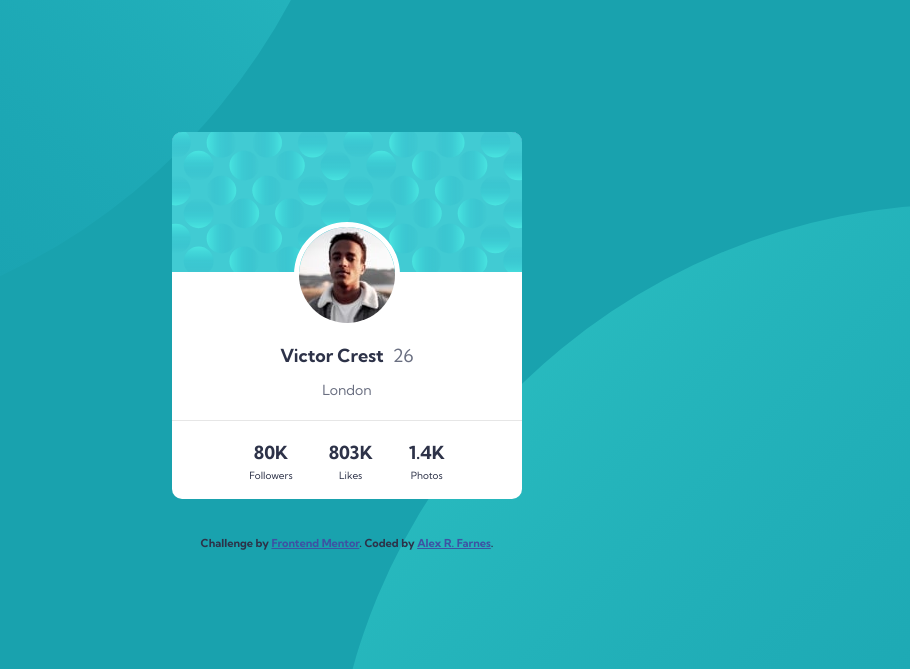
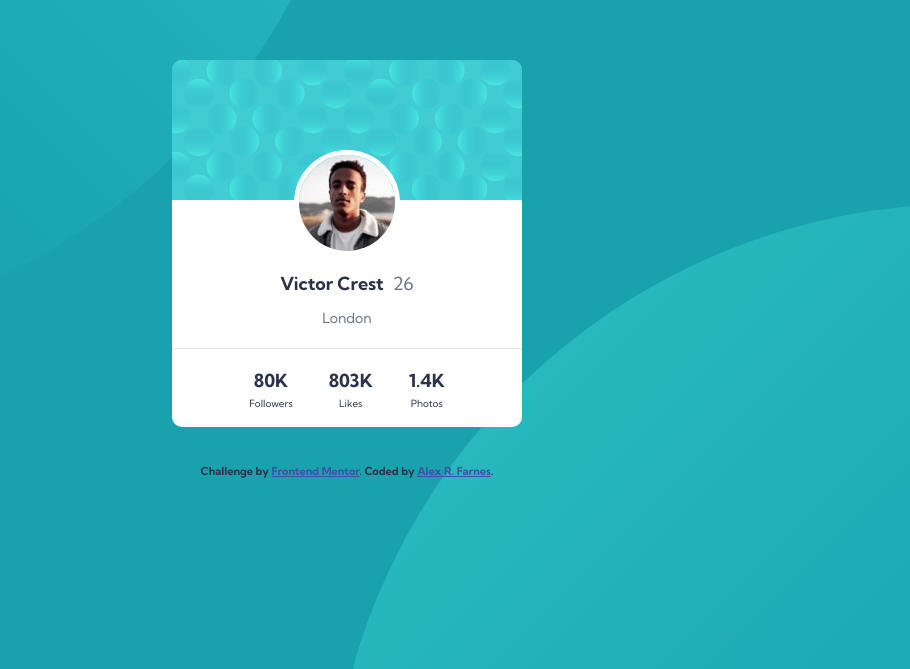
Before and after one commit to AlexRFarnes/Profile-card-component, a plain HTML site: page index.html in a window 1280 px wide. Shown: the part 130-799 px from the top of the page, without its empty margins (293-1203 px from the left). Drawn offline with Linux system fonts and the light colour scheme.

Commit message:
reduce the padding top on the body

```diff
--- a/main.scss
+++ b/main.scss
@@ -22,7 +22,7 @@ body {
   font-weight: 700;
   line-height: 1.6;
   margin: 0;
-  padding: 8em 5em 0;
+  padding: 5em 0;
   display: flex;
   flex-direction: column;
   align-items: center;
```
Also changed, not shown: css/main.css, 1 other file.
